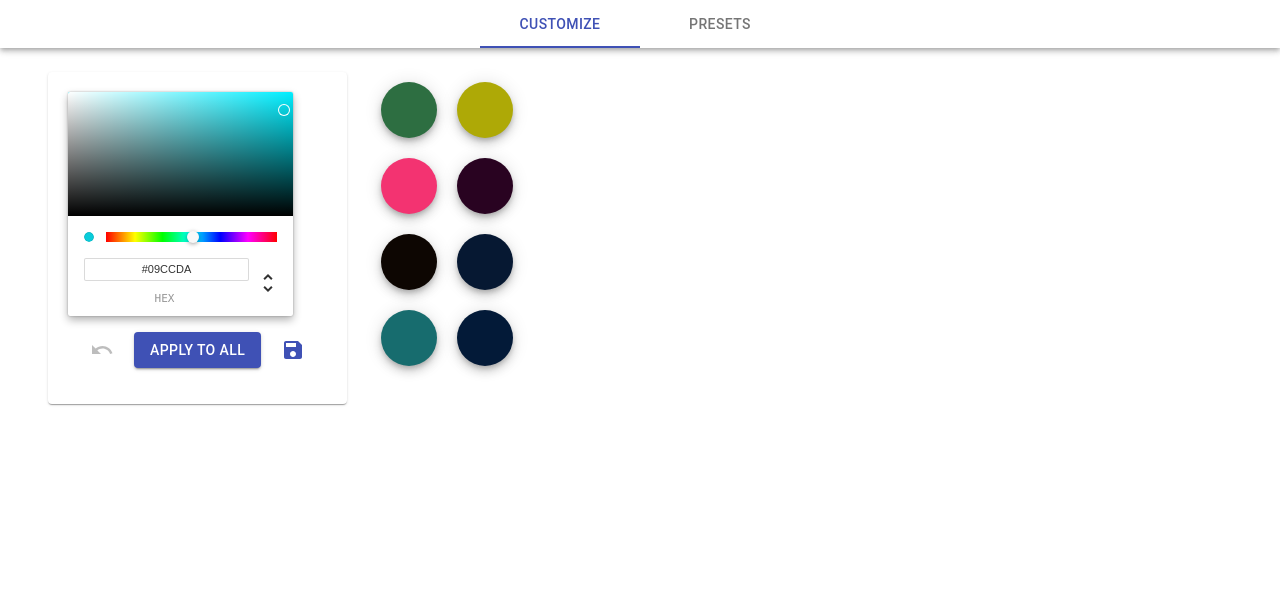
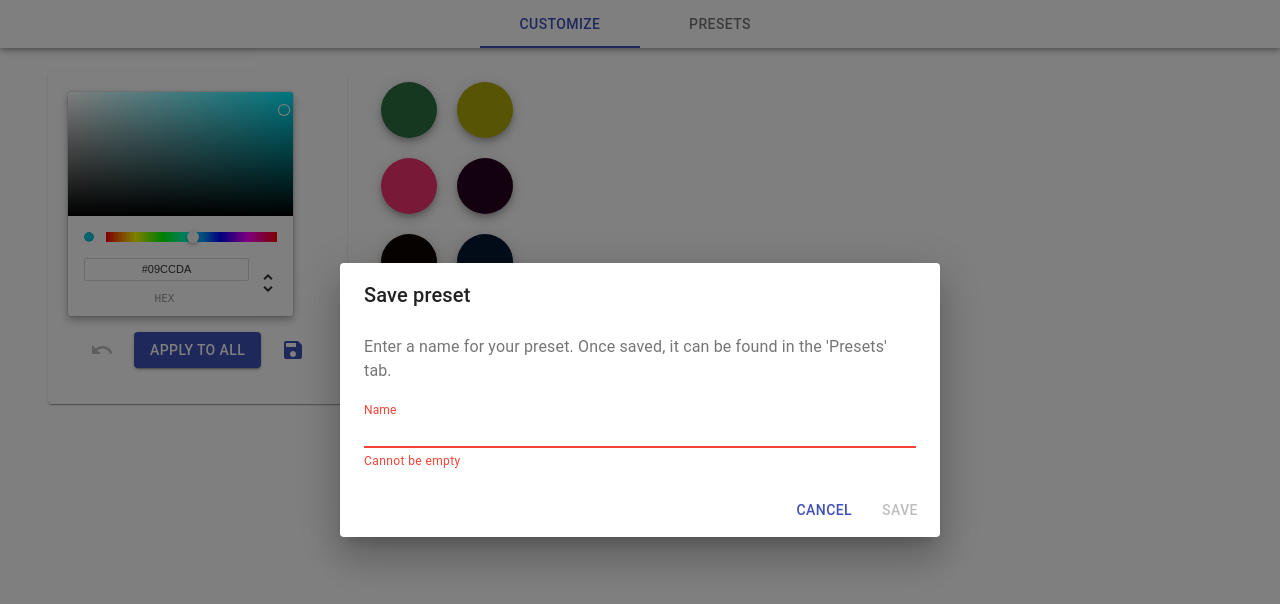
Before and after one commit to cthit/hueIT-electric-boogaloo, a React (Create React App) app in the folder frontend/: page / in a window 1280 px wide. Both pictures are taken after a click on the button 293 px from the left and 349 px from the top of the page. Shown: the top 604 px of the page. Built offline with nearby package versions, Linux system fonts and the light colour scheme.

Commit message:
Implement a dialog for setting preset names

```diff
--- a/frontend/src/App.js
+++ b/frontend/src/App.js
@@ -2,6 +2,7 @@ import React, { useEffect, useRef, useState } from "react";
 import "./App.css";
 import Navigation from "./Navigation";
 import * as Backend from "./BackendInterface";
+import SavePresetDialog from "./SavePresetDialog";
 
 const N_OF_LAMPS = 8;
 const DEFAULT_COLOR = "#09CCDA";
--- a/frontend/src/BackendInterface.js
+++ b/frontend/src/BackendInterface.js
@@ -22,9 +22,6 @@ export function Post(lamps) {
     let body = {
         requestBodyList: bodyList,
     };
-    console.log("BODY");
-    console.log(body);
-    console.log(JSON.stringify(body));
 
     Axios.post(url, body)
         .then(function(response) {
--- a/frontend/src/ControlPanelComponent.js
+++ b/frontend/src/ControlPanelComponent.js
@@ -9,12 +9,21 @@ import SaveIcon from "@material-ui/icons/Save";
 import Paper from "@material-ui/core/Paper";
 import IconButton from "@material-ui/core/IconButton";
 import { Container } from "@material-ui/core";
+import Navigation from "./Navigation";
+import SavePresetDialog from "./SavePresetDialog";
 
 export default function ControlPanelComponent(props) {
     const { lamps, setLamps, color, setColor, handleUndo, disableUndo } = props;
 
+    const [openDialog, setOpenDialog] = React.useState(false);
+
     return (
         <Paper style={{ padding: "20px", justifyContent: "center" }}>
+            <SavePresetDialog
+                lamps={lamps}
+                open={openDialog}
+                setOpen={setOpenDialog}
+            />
             <Grid container>
                 <ChromePicker
                     disableAlpha
@@ -55,7 +64,7 @@ export default function ControlPanelComponent(props) {
                     <IconButton
                         color="primary"
                         onClick={() => {
-                            SavePreset(lamps);
+                            setOpenDialog(true);
                         }}
                     >
                         <SaveIcon />
--- a/frontend/src/PresetCardComponent.js
+++ b/frontend/src/PresetCardComponent.js
@@ -7,35 +7,54 @@ import CardActions from "@material-ui/core/CardActions";
 import CardContent from "@material-ui/core/CardContent";
 import Container from "@material-ui/core/Container";
 import Fab from "@material-ui/core/Fab";
-import { LampToHex } from "./Util";
+import DeleteButton from "@material-ui/icons/Delete";
+import { DeletePreset, LampToHex } from "./Util";
+import IconButton from "@material-ui/core/IconButton";
 
 export default function PresetCardComponent(props) {
     const { preset, lamps, setLamps } = props;
 
-    function handleClick() {
+    function handleClickApply() {
         setLamps(preset.lamps);
+    }
+
+    function handleClickDelete() {
+        DeletePreset(preset); // TODO force a render somehow to delete
     }
 
     return (
         <Container maxWidth="md">
             <Card>
-                <CardActionArea onClick={handleClick}>
+                <CardActionArea onClick={handleClickApply}>
                     <CardContent>
                         <Typography
                             gutterBottom
                             variant="h5"
                             component="h2"
-                            onClick={() => alert("hi")}
+                            onClick={() => handleClickApply()}
                         >
                             {preset.name}
                         </Typography>
                         <GhettoPreview {...props} />
                     </CardContent>
                 </CardActionArea>
-                <CardActions>
-                    <Button size="medium" color="primary" onClick={handleClick}>
+                <CardActions
+                    style={{ display: "flex", justifyContent: "space-between" }}
+                >
+                    <Button
+                        size="medium"
+                        color="primary"
+                        onClick={handleClickApply}
+                    >
                         Apply
                     </Button>
+                    <IconButton
+                        size="medium"
+                        color="secondary"
+                        onClick={handleClickDelete}
+                    >
+                        <DeleteButton />
+                    </IconButton>
                 </CardActions>
             </Card>
         </Container>
--- /dev/null
+++ b/frontend/src/SavePresetDialog.js
@@ -0,0 +1,66 @@
+import React from "react";
+import Button from "@material-ui/core/Button";
+import TextField from "@material-ui/core/TextField";
+import Dialog from "@material-ui/core/Dialog";
+import DialogActions from "@material-ui/core/DialogActions";
+import DialogContent from "@material-ui/core/DialogContent";
+import DialogContentText from "@material-ui/core/DialogContentText";
+import DialogTitle from "@material-ui/core/DialogTitle";
+import { SavePreset } from "./Util";
+
+export default function SavePresetDialog(props) {
+    const { lamps, open, setOpen } = props;
+
+    const [name, setName] = React.useState("");
+
+    function handleClose() {
+        console.log(setOpen);
+        setOpen(false);
+    }
+
+    return (
+        <div>
+            <Dialog
+                open={open}
+                onClose={handleClose}
+                aria-labelledby="form-dialog-title"
+            >
+                <DialogTitle id="form-dialog-title">Save preset</DialogTitle>
+                <DialogContent>
+                    <DialogContentText>
+                        Enter a name for your preset. Once saved, it can be
+                        found in the 'Presets' tab.
+                    </DialogContentText>
+                    <TextField
+                        autoFocus
+                        margin="dense"
+                        id="preset-name"
+                        label="Name"
+                        type="name"
+                        fullWidth
+                        onChange={evt => {
+                            setName(evt.target.value);
+                        }}
+                        error={name.length === 0}
+                        helperText={name.length === 0 ? "Cannot be empty" : ""}
+                    />
+                </DialogContent>
+                <DialogActions>
+                    <Button onClick={handleClose} color="primary">
+                        Cancel
+                    </Button>
+                    <Button
+                        disabled={name.length === 0}
+                        onClick={() => {
+                            SavePreset(lamps, name);
+                            handleClose();
+                        }}
+                        color="primary"
+                    >
+                        Save
+                    </Button>
+                </DialogActions>
+            </Dialog>
+        </div>
+    );
+}
--- a/frontend/src/Util.js
+++ b/frontend/src/Util.js
@@ -1,5 +1,18 @@
 let convert = require("color-convert");
 let cookie = require("cookie");
+
+String.prototype.hashCode = function() {
+    let hash = 0,
+        i,
+        chr;
+    if (this.length === 0) return hash;
+    for (i = 0; i < this.length; i++) {
+        chr = this.charCodeAt(i);
+        hash = (hash << 5) - hash + chr;
+        hash |= 0; // Convert to 32bit integer
+    }
+    return hash;
+};
 
 // given a state and a list of affected indices,
 // returns a new state where the color is applied
@@ -36,22 +49,17 @@ export function LampToHex(lamp) {
     return convert.hsv.hex(lamp.h, lamp.s, lamp.v);
 }
 
-export function SavePreset(lamps) {
-    console.log("lamps");
-    console.log(lamps);
+export function SavePreset(lamps, name) {
     // TODO give ability to name it and provide description
     let id = Math.round(Math.random() * 1000);
-
     let newPreset = {
-        name: `Preset ${id}`,
+        name: name,
         description: `A randomly generated description! ${id}`,
         lamps: lamps,
+        hash: name.hashCode(),
     };
 
-    console.log("newPreset");
-    console.log(newPreset);
-
-    document.cookie = `preset.${id}=${JSON.stringify(newPreset)}`; // TODO expiration date?
+    document.cookie = `preset.${newPreset.hash}=${JSON.stringify(newPreset)}`; // TODO expiration date?
 }
 
 export function LoadPresets() {
@@ -63,7 +71,8 @@ export function LoadPresets() {
         return (
             p.hasOwnProperty("name") &&
             p.hasOwnProperty("description") &&
-            p.hasOwnProperty("lamps")
+            p.hasOwnProperty("lamps") &&
+            p.hasOwnProperty("hash")
         );
     }
 
@@ -76,6 +85,13 @@ export function LoadPresets() {
         }
     }
     return presets;
+}
+
+export function DeletePreset(preset) {
+    let c = `preset.${preset.hash}=${JSON.stringify(
+        preset
+    )}; expires=Thu, 01 Jan 1970 00:00:01 GMT;`;
+    document.cookie = c;
 }
 
 export const testPreset = {
```
